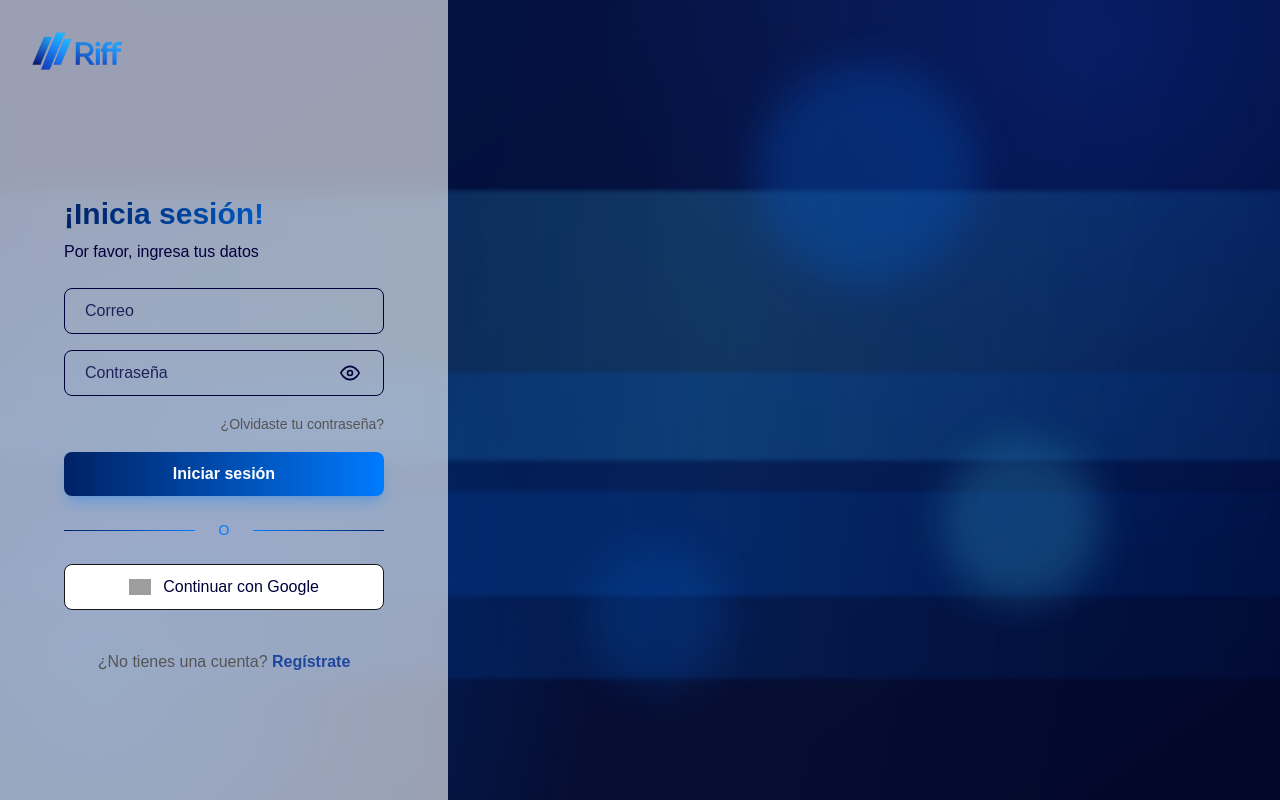
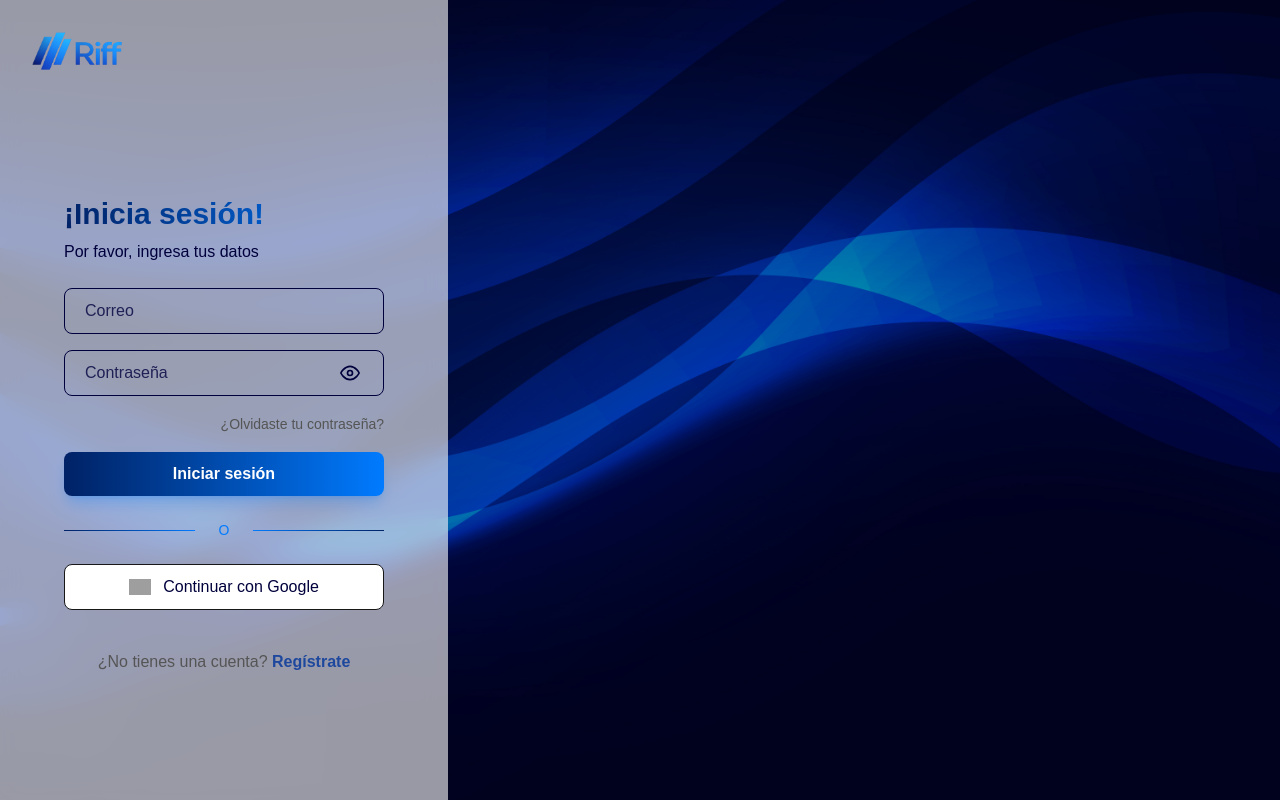
Before and after one commit to Riff-UP/frontend, a Next.js app: page /login in a window 1280 px wide. Built offline with nearby package versions, Linux system fonts and the light colour scheme; no server answers; grey boxes are pictures that could not be loaded.

Commit message:
No animation

```diff
--- a/src/app/components/auth/AuthLayout.tsx
+++ b/src/app/components/auth/AuthLayout.tsx
@@ -7,16 +7,11 @@ interface AuthLayoutProps {
 export default function AuthLayout({ children }: AuthLayoutProps) {
   return (
     <div className="min-h-screen flex relative">
-      <div className="absolute inset-0 z-0 overflow-hidden auth-bg-canvas">
-        <div className="auth-bg-motion absolute inset-0" />
-        <div className="auth-wave auth-wave-a" />
-        <div className="auth-wave auth-wave-b" />
-        <div className="auth-wave auth-wave-c" />
-        <div className="auth-orb auth-orb-a" />
-        <div className="auth-orb auth-orb-b" />
-        <div className="auth-orb auth-orb-c" />
-        <div className="auth-light-sweep absolute inset-0" />
-        <div className="absolute inset-0 bg-riff-overlay/30" />
+      <div
+        className="absolute inset-0 z-0 bg-cover bg-center bg-no-repeat"
+        style={{ backgroundImage: 'url(/images/fondo_n.jpg)' }}
+      >
+        <div className="absolute inset-0 bg-riff-overlay/40"></div>
       </div>
 
       <div className="w-full lg:w-[35%] bg-white/60 backdrop-blur-md flex flex-col min-h-screen relative z-10">
--- a/src/app/globals.css
+++ b/src/app/globals.css
@@ -72,173 +72,6 @@ body {
   display: none;  /* Chrome, Safari and Opera */
 }
 
-@keyframes authBgPan {
-  0% {
-    transform: scale(1.04) translate3d(0, 0, 0);
-  }
-  50% {
-    transform: scale(1.1) translate3d(-2.4%, -1.4%, 0);
-  }
-  100% {
-    transform: scale(1.04) translate3d(0, 0, 0);
-  }
-}
-
-@keyframes authLightSweep {
-  0% {
-    transform: translateX(-18%);
-    opacity: 0.12;
-  }
-  50% {
-    opacity: 0.2;
-  }
-  100% {
-    transform: translateX(18%);
-    opacity: 0.12;
-  }
-}
-
-@keyframes authWaveDrift {
-  0% {
-    transform: translate3d(-4%, 0, 0) scale(1.04);
-  }
-  50% {
-    transform: translate3d(4%, -3%, 0) scale(1.08);
-  }
-  100% {
-    transform: translate3d(-4%, 0, 0) scale(1.04);
-  }
-}
-
-@keyframes authOrbFloat {
-  0% {
-    transform: translate3d(0, 0, 0);
-    opacity: 0.5;
-  }
-  50% {
-    transform: translate3d(20px, -22px, 0);
-    opacity: 0.9;
-  }
-  100% {
-    transform: translate3d(0, 0, 0);
-    opacity: 0.5;
-  }
-}
-
-@keyframes authBeamSpin {
-  0% {
-    transform: rotate(0deg) scale(1);
-    opacity: 0.2;
-  }
-  50% {
-    opacity: 0.34;
-  }
-  100% {
-    transform: rotate(360deg) scale(1.02);
-    opacity: 0.2;
-  }
-}
-
-.auth-bg-canvas {
-  background: #050a23;
-}
-
-.auth-bg-motion {
-  background:
-    radial-gradient(circle at 14% 84%, rgba(0, 123, 255, 0.42), transparent 34%),
-    radial-gradient(circle at 85% 10%, rgba(15, 65, 200, 0.45), transparent 36%),
-    linear-gradient(145deg, #071a4f 0%, #041744 32%, #041235 58%, #040b25 100%);
-  animation: authBgPan 13s ease-in-out infinite;
-  will-change: transform;
-}
-
-.auth-bg-canvas::before {
-  content: "";
-  position: absolute;
-  inset: -20%;
-  background: conic-gradient(from 110deg, transparent 0deg, rgba(0, 123, 255, 0.18) 70deg, transparent 140deg, rgba(67, 210, 255, 0.18) 220deg, transparent 300deg);
-  mix-blend-mode: screen;
-  filter: blur(10px);
-  animation: authBeamSpin 14s linear infinite;
-  pointer-events: none;
-}
-
-.auth-light-sweep {
-  background: linear-gradient(100deg, transparent 10%, rgba(255, 255, 255, 0.14) 48%, transparent 86%);
-  animation: authLightSweep 8s ease-in-out infinite alternate;
-  will-change: transform, opacity;
-}
-
-.auth-wave {
-  position: absolute;
-  left: -8%;
-  width: 116%;
-  border-radius: 999px;
-  filter: blur(2px);
-  opacity: 0.56;
-  animation: authWaveDrift 11s ease-in-out infinite;
-  will-change: transform;
-}
-
-.auth-wave-a {
-  height: 250px;
-  top: 26%;
-  background: linear-gradient(90deg, rgba(0, 123, 255, 0.3), rgba(67, 210, 255, 0.52), rgba(0, 123, 255, 0.28));
-  transform: rotate(-9deg);
-  animation-delay: 0s;
-}
-
-.auth-wave-b {
-  height: 210px;
-  top: 48%;
-  background: linear-gradient(90deg, rgba(0, 52, 180, 0.28), rgba(0, 123, 255, 0.44), rgba(0, 45, 160, 0.26));
-  transform: rotate(-7deg);
-  animation-delay: 2s;
-}
-
-.auth-wave-c {
-  height: 180px;
-  top: 62%;
-  background: linear-gradient(90deg, rgba(0, 40, 150, 0.22), rgba(0, 123, 255, 0.36), rgba(0, 40, 150, 0.2));
-  transform: rotate(-6deg);
-  animation-delay: 4s;
-}
-
-.auth-orb {
-  position: absolute;
-  border-radius: 999px;
-  filter: blur(20px);
-  animation: authOrbFloat 8s ease-in-out infinite;
-  will-change: transform, opacity;
-}
-
-.auth-orb-a {
-  width: 220px;
-  height: 220px;
-  top: 10%;
-  left: 58%;
-  background: rgba(0, 123, 255, 0.42);
-  animation-delay: 0s;
-}
-
-.auth-orb-b {
-  width: 160px;
-  height: 160px;
-  top: 58%;
-  left: 72%;
-  background: rgba(67, 210, 255, 0.34);
-  animation-delay: 1.6s;
-}
-
-.auth-orb-c {
-  width: 140px;
-  height: 140px;
-  top: 70%;
-  left: 45%;
-  background: rgba(0, 123, 255, 0.3);
-  animation-delay: 3.2s;
-}
-
 @keyframes riffFloat {
   0%,
   100% {
@@ -267,19 +100,10 @@ body {
 
 @media (prefers-reduced-motion: reduce) {
   .reveal-on-scroll,
-  .anim-float,
-  .auth-bg-motion,
-  .auth-light-sweep,
-  .auth-wave,
-  .auth-orb {
+  .anim-float {
     animation: none !important;
     transition: none !important;
     opacity: 1 !important;
     transform: none !important;
   }
-
-  .auth-bg-canvas::before {
-    animation: none !important;
-    opacity: 0 !important;
-  }
 }
```
